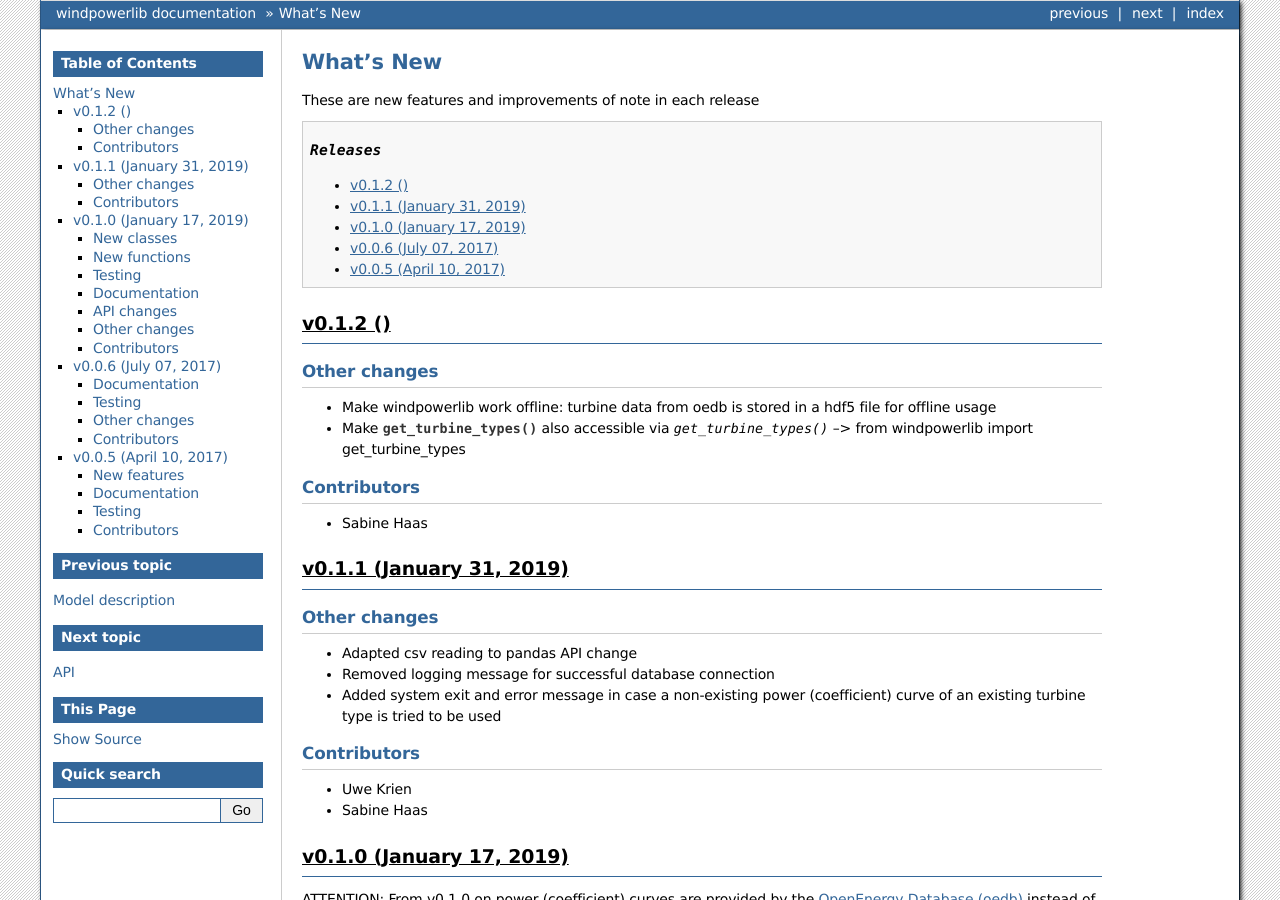
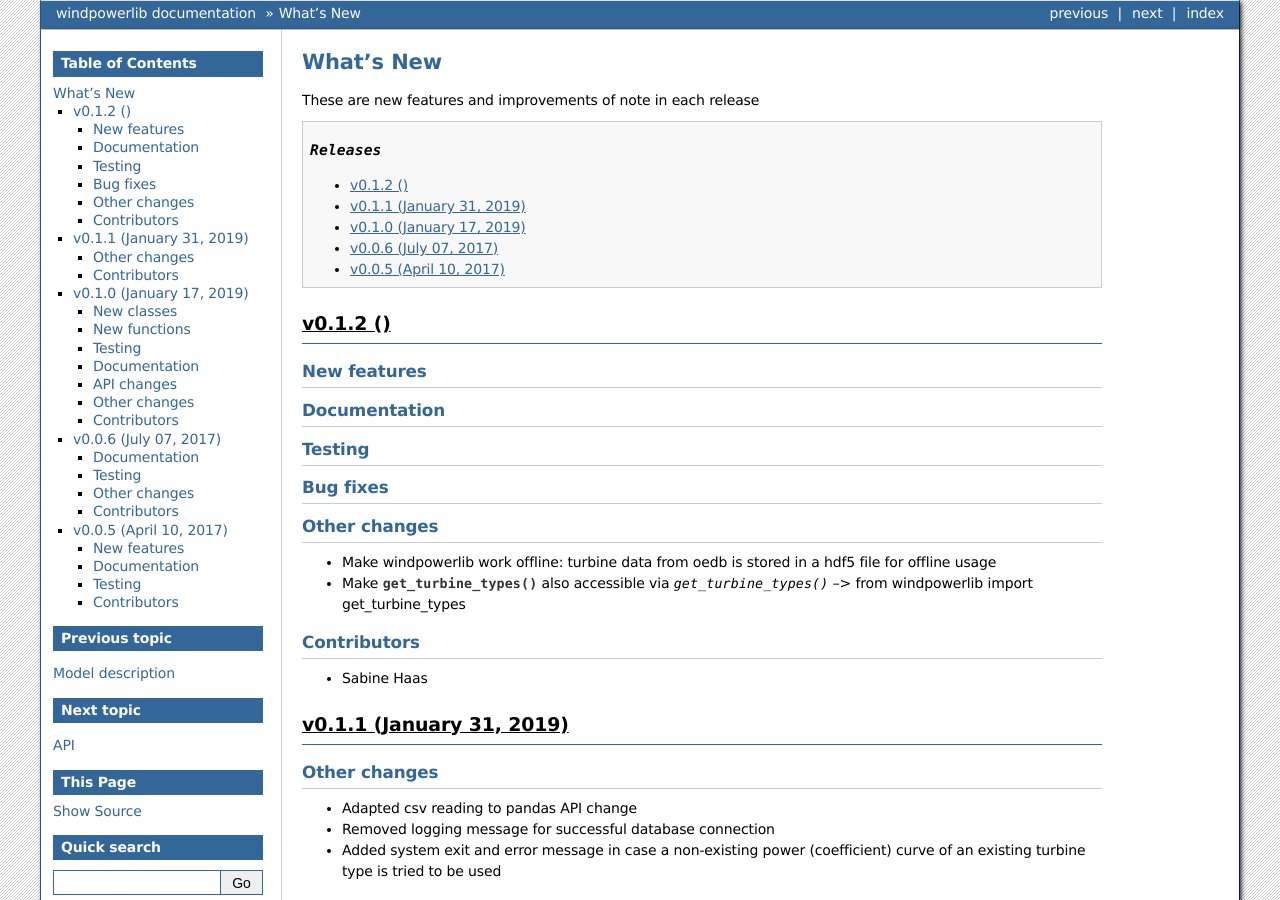
Before and after one commit to wind-python/windpowerlib, a Sphinx documentation site: the page built from doc/whats_new.rst, in a window 1280 px wide and 900 px high. Built offline with Sphinx 7.4.7, drawn with Linux system fonts in a browser that asks for light colours; formulas are drawn with MathJax 3.

Commit message:
Add sections to whatsnew and correct docstring

```diff
--- a/doc/whatsnew/v0-1-2.txt
+++ b/doc/whatsnew/v0-1-2.txt
@@ -1,5 +1,21 @@
 v0.1.2 ()
 ++++++++++++++++++++++++++++++
+
+New features
+############
+
+
+Documentation
+#############
+
+
+Testing
+#######
+
+
+Bug fixes
+#########
+
 
 Other changes
 #############
```
Also changed, not shown: 1 other file.
